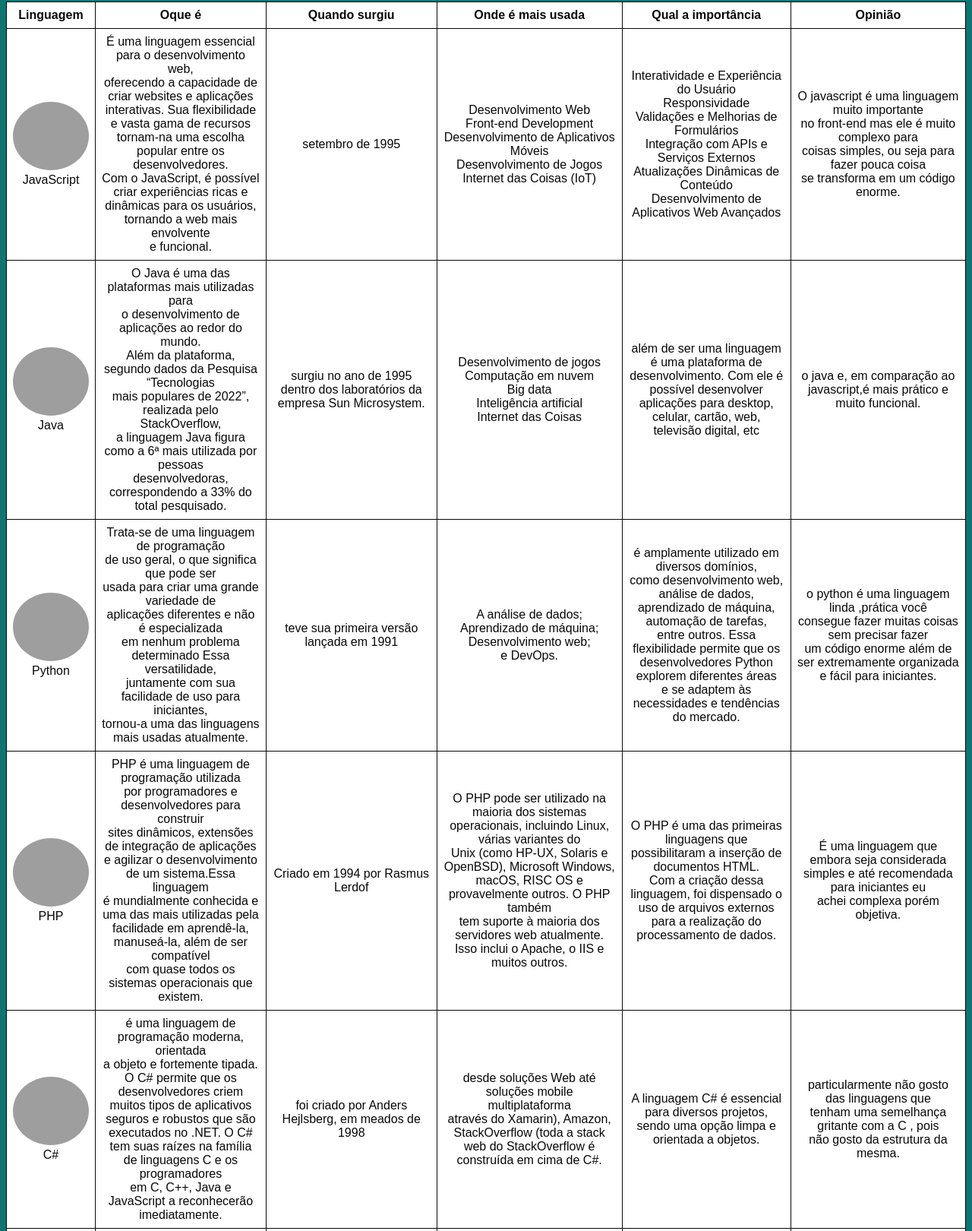
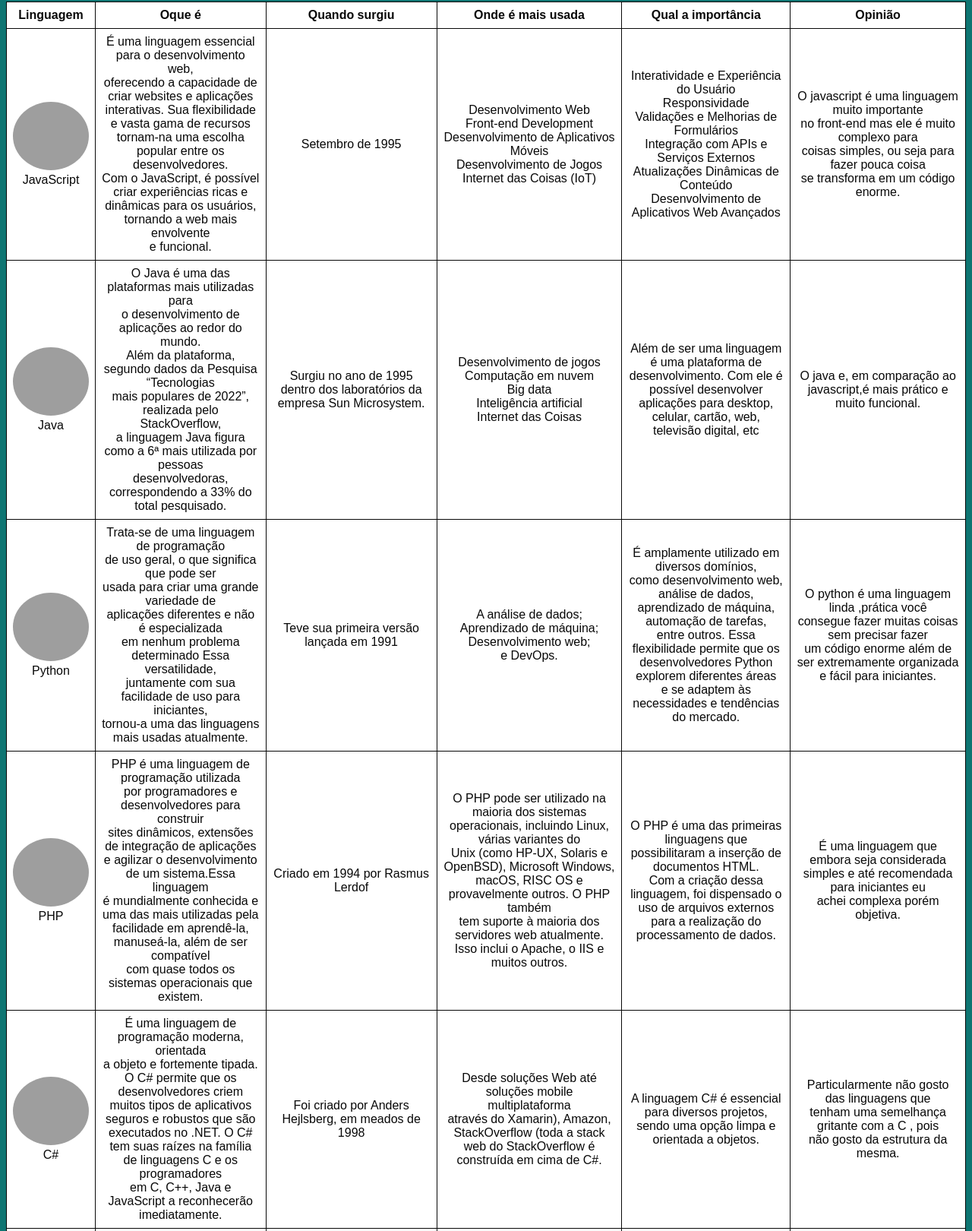
Before and after one commit to alanastephane/tabela, a plain HTML site: page index.html in a window 1280 px wide. Shown: the part 6-1626 px from the top of the page at 76% size. Drawn offline with Linux system fonts and the light colour scheme; grey boxes are pictures that could not be loaded.

Commit message:
Update index.html

```diff
--- a/index.html
+++ b/index.html
@@ -54,7 +54,7 @@
       Com o JavaScript, é possível criar experiências ricas e<br>
       dinâmicas para os usuários, tornando a web mais envolvente<br>
       e funcional.</td>
-<td>setembro de 1995</td>
+<td>Setembro de 1995</td>
 <td>Desenvolvimento Web<br>
   Front-end Development<br>
   Desenvolvimento de Aplicativos Móveis<br>
@@ -80,17 +80,17 @@
       mais populares de 2022”, realizada pelo StackOverflow,<br>
       a linguagem Java figura como a 6ª mais utilizada por pessoas<br>
        desenvolvedoras, correspondendo a 33% do total pesquisado.</td>
-  <td>surgiu no ano de 1995 dentro dos laboratórios da empresa Sun Microsystem.</td>
+  <td>Surgiu no ano de 1995 dentro dos laboratórios da empresa Sun Microsystem.</td>
   <td>Desenvolvimento de jogos<br>
     Computação em nuvem<br>
     Big data<br>
     Inteligência artificial<br>
     Internet das Coisas<br></td>
-    <td>além de ser uma linguagem é uma plataforma de<br>
+    <td>Além de ser uma linguagem é uma plataforma de<br>
         desenvolvimento. Com ele é possível desenvolver<br>
         aplicações para desktop, celular, cartão, web,<br>
         televisão digital, etc</td>
-  <td>o java e, em comparação ao javascript,é mais prático e muito funcional.</td>
+  <td>O java e, em comparação ao javascript,é mais prático e muito funcional.</td>
 </tr>
 
 <tr>
@@ -102,18 +102,18 @@
        em nenhum problema determinado Essa versatilidade,<br>
        juntamente com sua facilidade de uso para iniciantes,<br>
        tornou-a uma das linguagens mais usadas atualmente.</td>
-  <td>teve sua primeira versão lançada em 1991</td>
+  <td>Teve sua primeira versão lançada em 1991</td>
   <td>A análise de dados;<br>
     Aprendizado de máquina;<br>
     Desenvolvimento web;<br>
      e DevOps.</td>
-  <td>é amplamente utilizado em diversos domínios,<br>
+  <td>É amplamente utilizado em diversos domínios,<br>
       como desenvolvimento web, análise de dados,<br>
       aprendizado de máquina, automação de tarefas,<br>
       entre outros. Essa flexibilidade permite que os<br>
       desenvolvedores Python explorem diferentes áreas<br>
       e se adaptem às necessidades e tendências do mercado.</td>
-  <td>o python  é uma linguagem linda ,prática você<br>
+  <td>O python  é uma linguagem linda ,prática você<br>
       consegue fazer muitas coisas sem precisar fazer<br>
       um código enorme além de ser extremamente organizada<br>
       e fácil para iniciantes.</td>
@@ -147,19 +147,19 @@
 
 <tr>
   <td><img src="https://i.ibb.co/xzKKFhx/c.png" class="img"><br>C#</td>
-  <td>é uma linguagem de programação moderna, orientada<br>
+  <td>É uma linguagem de programação moderna, orientada<br>
       a objeto e fortemente tipada. O C# permite que os<br>
       desenvolvedores criem muitos tipos de aplicativos<br>
       seguros e robustos que são executados no .NET. O C#<br>
       tem suas raízes na família de linguagens C e os programadores<br>
       em C, C++, Java e JavaScript a reconhecerão imediatamente.</td>
-  <td>foi criado por Anders Hejlsberg, em meados de 1998</td>
-  <td>desde soluções Web até soluções mobile multiplataforma<br>
+  <td>Foi criado por Anders Hejlsberg, em meados de 1998</td>
+  <td>Desde soluções Web até soluções mobile multiplataforma<br>
       através do Xamarin), Amazon, StackOverflow (toda a stack<br>
       web do StackOverflow é construída em cima de C#.</td>
   <td> A linguagem C# é essencial para diversos projetos,<br>
        sendo uma opção limpa e orientada a objetos.</td>
-  <td>particularmente não gosto das linguagens que<br>
+  <td>Particularmente não gosto das linguagens que<br>
       tenham uma semelhança gritante com a C , pois<br>
       não gosto da estrutura da mesma.</td>
 </tr>
```
